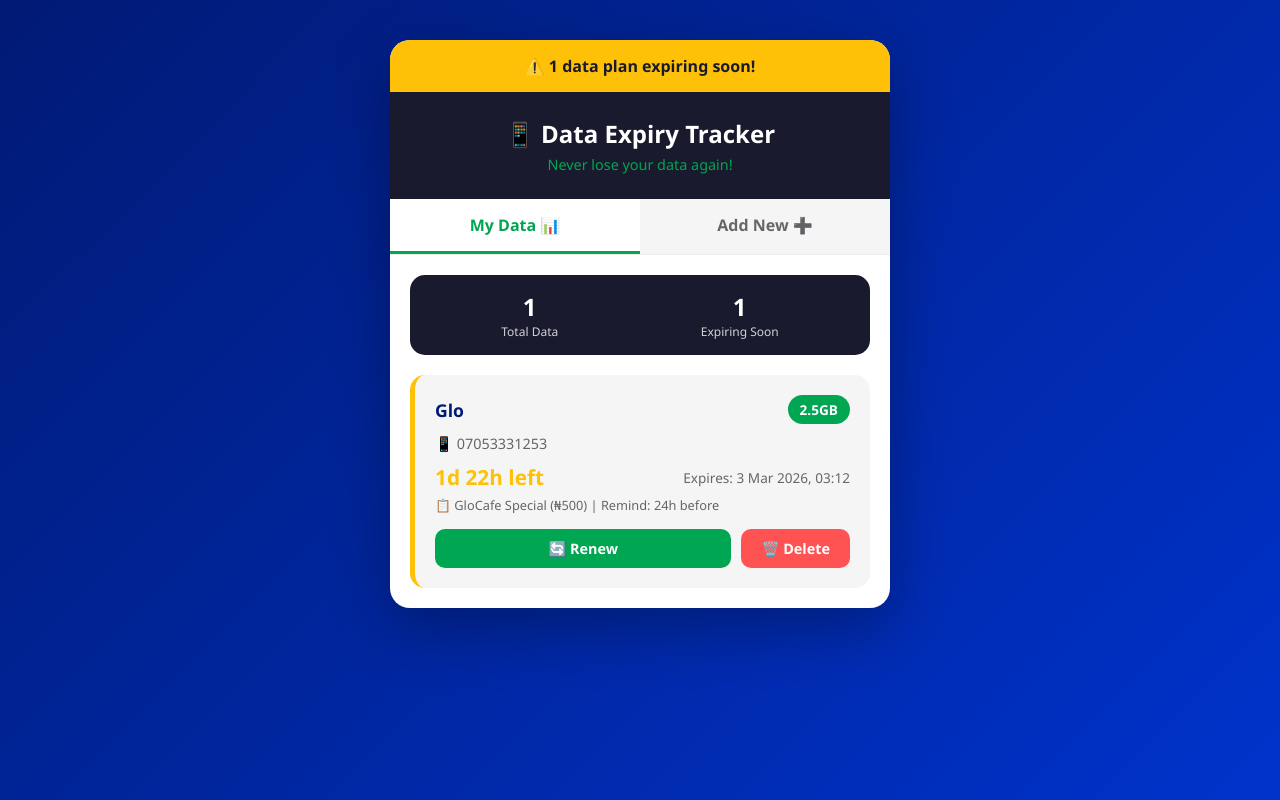
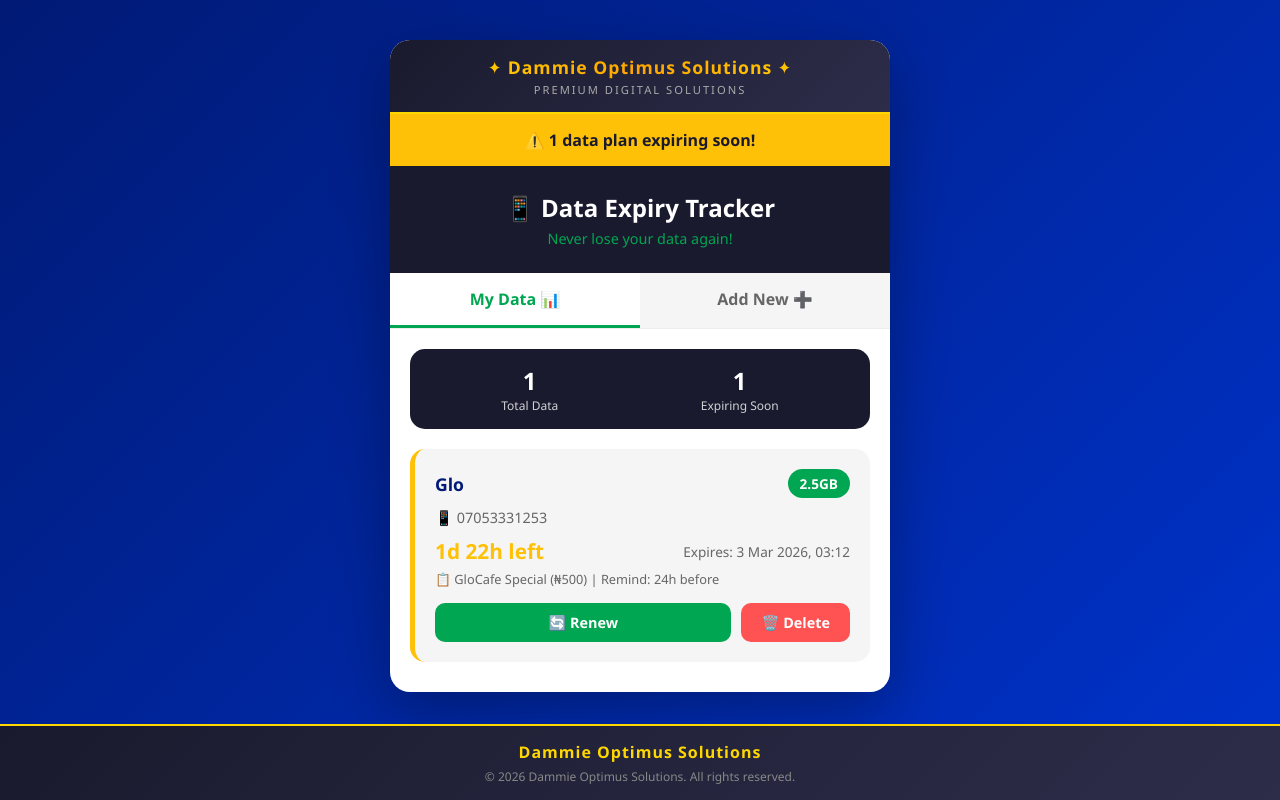
Before and after one commit to EngrDammie/data-tracker, a plain HTML site: page index.html in a window 1280 px wide. Drawn offline with Linux system fonts and the light colour scheme.

Commit message:
Added premium header and footer with auto-updating year

```diff
--- a/index.html
+++ b/index.html
@@ -6,16 +6,19 @@
   <title>Data Expiry Tracker - Never Lose Your Data!</title>
   <style>
     * { margin: 0; padding: 0; box-sizing: border-box; font-family: 'Segoe UI', Tahoma, Geneva, Verdana, sans-serif; }
-    :root { --primary: #00A651; --secondary: #FF6B00; --dark: #1a1a2e; --light: #f5f5f5; --white: #ffffff; --gray: #666; --success: #00C853; --warning: #FFC107; --danger: #FF5252; }
-    body { background: linear-gradient(135deg, #001A75 0%, #0033CC 100%); min-height: 100vh; display: flex; justify-content: center; align-items: flex-start; padding: 20px; }
+    :root { --primary: #00A651; --secondary: #FF6B00; --dark: #1a1a2e; --light: #f5f5f5; --white: #ffffff; --gray: #666; --success: #00C853; --warning: #FFC107; --danger: #FF5252; --gold: #FFD700; }
+    body { background: linear-gradient(135deg, #001A75 0%, #0033CC 100%); min-height: 100vh; display: flex; justify-content: center; align-items: flex-start; padding: 20px; padding-bottom: 80px; }
     .container { background: var(--white); border-radius: 20px; box-shadow: 0 20px 60px rgba(0,0,0,0.3); max-width: 500px; width: 100%; overflow: hidden; margin-top: 20px; }
+    .app-creator { background: linear-gradient(135deg, #1a1a2e 0%, #2d2d4a 100%); color: var(--white); padding: 15px 20px; text-align: center; border-bottom: 2px solid var(--gold); }
+    .app-creator .brand { font-size: 1.1rem; font-weight: 700; letter-spacing: 1px; background: linear-gradient(90deg, #FFD700, #FFA500, #FFD700); -webkit-background-clip: text; -webkit-text-fill-color: transparent; background-clip: text; }
+    .app-creator .tagline { font-size: 0.7rem; color: #aaa; margin-top: 3px; letter-spacing: 2px; text-transform: uppercase; }
     .header { background: var(--dark); color: var(--white); padding: 25px; text-align: center; }
     .header h1 { font-size: 1.5rem; margin-bottom: 5px; }
     .header .subtitle { color: var(--primary); font-size: 0.9rem; }
     .tabs { display: flex; background: var(--light); border-bottom: 1px solid #eee; }
     .tab { flex: 1; padding: 15px; text-align: center; cursor: pointer; font-weight: 600; color: var(--gray); transition: all 0.3s; }
     .tab.active { color: var(--primary); background: var(--white); border-bottom: 3px solid var(--primary); }
-    .content { padding: 20px; }
+    .content { padding: 20px; padding-bottom: 30px; }
     .data-list { display: flex; flex-direction: column; gap: 15px; }
     .data-card { background: var(--light); border-radius: 15px; padding: 20px; border-left: 5px solid var(--primary); animation: fadeIn 0.3s ease; }
     .data-card.warning { border-left-color: var(--warning); }
@@ -52,10 +55,22 @@
     .notification-banner { background: var(--warning); color: var(--dark); padding: 15px; text-align: center; font-weight: 600; display: none; }
     .notification-banner.show { display: block; }
     .exact-time { font-size: 0.8rem; color: var(--gray); margin-top: 5px; }
+
+    /* Premium Footer */
+    .footer { position: fixed; bottom: 0; left: 0; right: 0; background: linear-gradient(135deg, #1a1a2e 0%, #2d2d4a 100%); padding: 15px 20px; text-align: center; border-top: 2px solid var(--gold); z-index: 100; }
+    .footer a { color: var(--gold); text-decoration: none; font-weight: 600; transition: all 0.3s; }
+    .footer a:hover { color: #fff; text-shadow: 0 0 10px var(--gold); }
+    .footer .copyright { font-size: 0.75rem; color: #888; margin-top: 5px; }
+    .footer .brand-name { font-weight: 700; letter-spacing: 1px; }
   </style>
 </head>
 <body>
   <div class="container">
+    <div class="app-creator">
+      <div class="brand">✦ Dammie Optimus Solutions ✦</div>
+      <div class="tagline">Premium Digital Solutions</div>
+    </div>
+
     <div class="notification-banner" id="notificationBanner">⚠️ Some data plans are expiring soon!</div>
     <div class="header">
       <h1>📱 Data Expiry Tracker</h1>
@@ -108,7 +123,18 @@
     </div>
   </div>
 
+  <!-- Premium Footer -->
+  <div class="footer">
+    <a href="https://dammieoptimus.github.io/tgrstartnow/?d=eyJyZWYiOiJEYW1taWVPcHRpbXVzMiIsIm5hbWUiOiJEYW1taWUgKE9wdGltdXMpIEF5b2RlbGUiLCJwaG9uZSI6IjA4MDI4OTc1ODE2IiwicGljIjoiaHR0cHM6Ly9pLmltZ3VyLmNvbS9xcVVFNGFyLmpwZyJ9" target="_blank">
+      <span class="brand-name">Dammie Optimus Solutions</span>
+    </a>
+    <div class="copyright">© <span id="year"></span> Dammie Optimus Solutions. All rights reserved.</div>
+  </div>
+
   <script>
+    // Auto-update year
+    document.getElementById('year').textContent = new Date().getFullYear();
+
     let dataPlans = JSON.parse(localStorage.getItem('dataPlans')) || [];
     if (dataPlans.length === 0) {
       dataPlans.push({ id: Date.now(), network: 'Glo', phone: '07053331253', dataAmount: '2.5GB', cost: 500, purchaseDate: '2026-03-01', purchaseTime: '03:12', validity: 2, planName: 'GloCafe Special', reminderHours: 24 });
```
